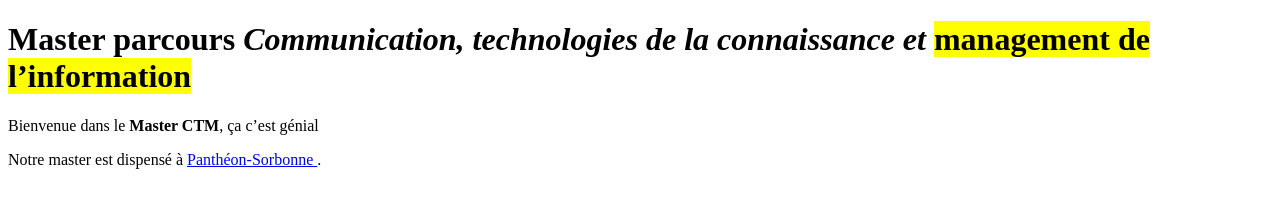
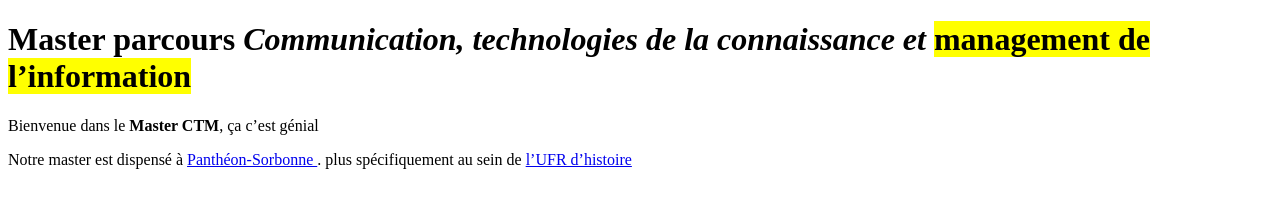
Before and after one commit to Shuo942/test, a plain HTML site: page index.html in a window 1280 px wide. Drawn offline with Linux system fonts and the light colour scheme.

Commit message:
Update index.html

```diff
--- a/index.html
+++ b/index.html
@@ -16,6 +16,9 @@
       <a href="https://fr.wikipedia.org/wiki/Université_Panthéon-Sorbonne_(Paris-I)">
         Panthéon-Sorbonne
       </a>.
+      plus spécifiquement au sein de
+<a href="https://fr.wikipedia.org/wiki/Université_Paris-1_Panthéon-Sorbonne#Coposante" >
+l’UFR d’histoire</a>
     </p>
     <!-- Un lien vers le fragment "Composantes" inscrit dans le document numérique Wikipédia de P1, sur le texte "l’UFR d’histoire" -->
   </body>
```
